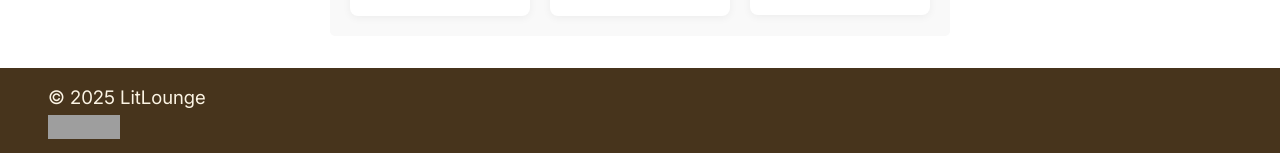
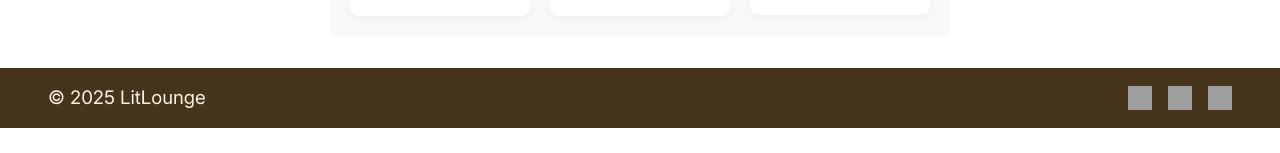
Before and after one commit to duckinahatt/LitLounge_project_UP_7sem, a React (Create React App) app: page /product/10 in a window 1280 px wide. Shown: the part 1352-1505 px from the top of the page. After the commit the page ends 1480 px from the top, so only its background shows below. Built offline with nearby package versions, Linux system fonts and the light colour scheme; grey boxes are pictures that could not be loaded; the HTML template or start-up script is replaced by a standard one.

Commit message:
Update Footer.css

```diff
--- a/src/components/Footer/Footer.css
+++ b/src/components/Footer/Footer.css
@@ -3,9 +3,33 @@ footer {
     color: var(--main-color-white);
     font-size: var(--text-size);
     padding: 1rem 3rem;
+    display: flex;
+    justify-content: space-between;
+    align-items: center;
+    flex-wrap: wrap;
+    gap: 1rem;
 }
 
 p {
     margin: 0;
     padding: 0;
 }
+
+.social-icons {
+    display: flex;
+    gap: 1rem;
+    align-items: center;
+}
+
+.social-icons a img {
+    display: block;
+    width: 24px;
+    height: 24px;
+    transition: transform 0.3s ease;
+}
+
+.social-icons a:hover img,
+.social-icons a:focus img {
+    transform: scale(1.2);
+    cursor: pointer;
+}
```
